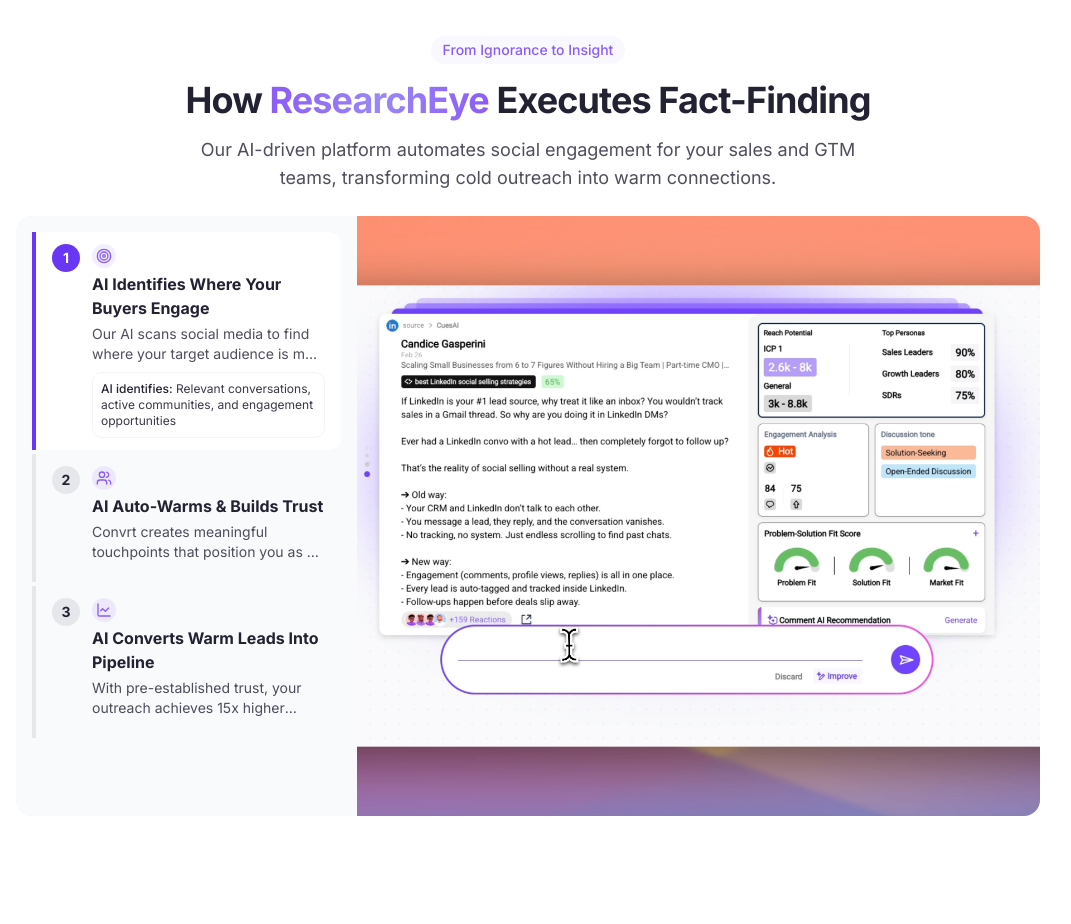
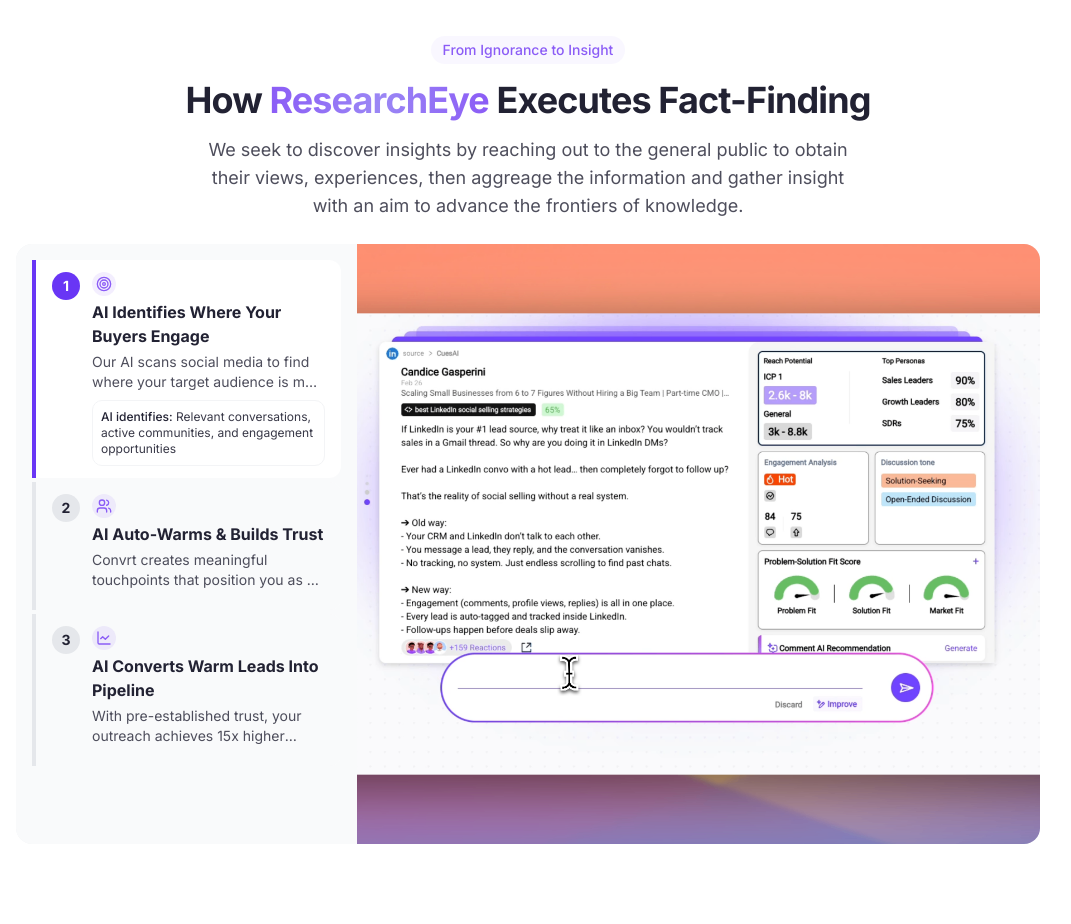
Before and after one commit to John-AE/glow-convert-sell-161, a React (Vite) app: page / in a window 1280 px wide. Shown: the part 3000-3924 px from the top of the page, without its empty margins (112-1183 px from the left). Built offline with nearby package versions, Linux system fonts and the light colour scheme.

Commit message:
Update HowItWorks.tsx

```diff
--- a/src/components/HowItWorks.tsx
+++ b/src/components/HowItWorks.tsx
@@ -53,7 +53,7 @@ const HowItWorks = () => {
             How <span className="gradient-text">ResearchEye</span> Executes Fact-Finding
           </h2>
           <p className="text-convrt-dark-blue/80 text-lg max-w-2xl mx-auto">
-            Our AI-driven platform automates social engagement for your sales and GTM teams, transforming cold outreach into warm connections.
+            We seek to discover insights by reaching out to the general public to obtain their views, experiences, then aggreage the information and gather insight with an aim to advance the frontiers of knowledge.
           </p>
         </div>
 
```
